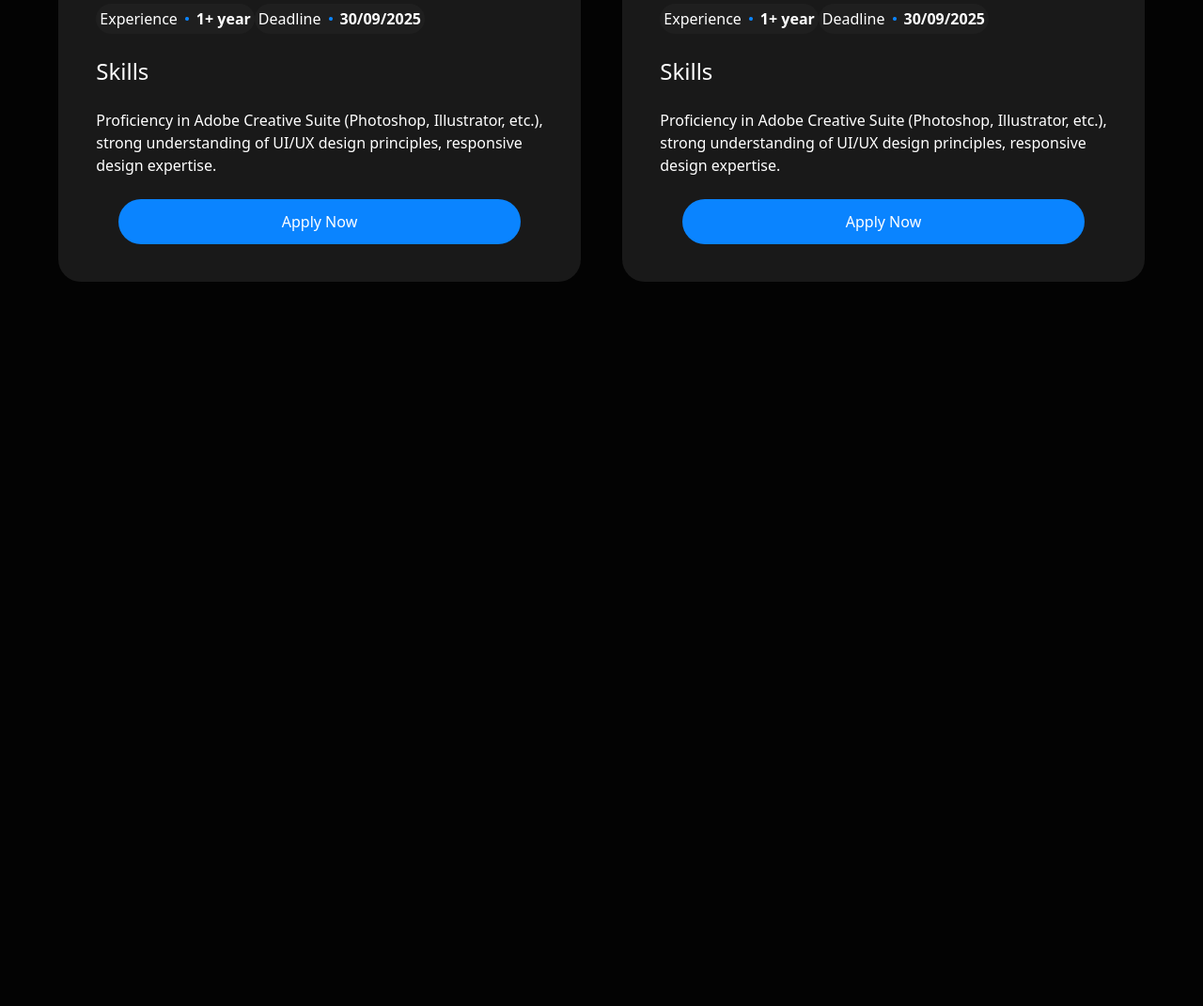
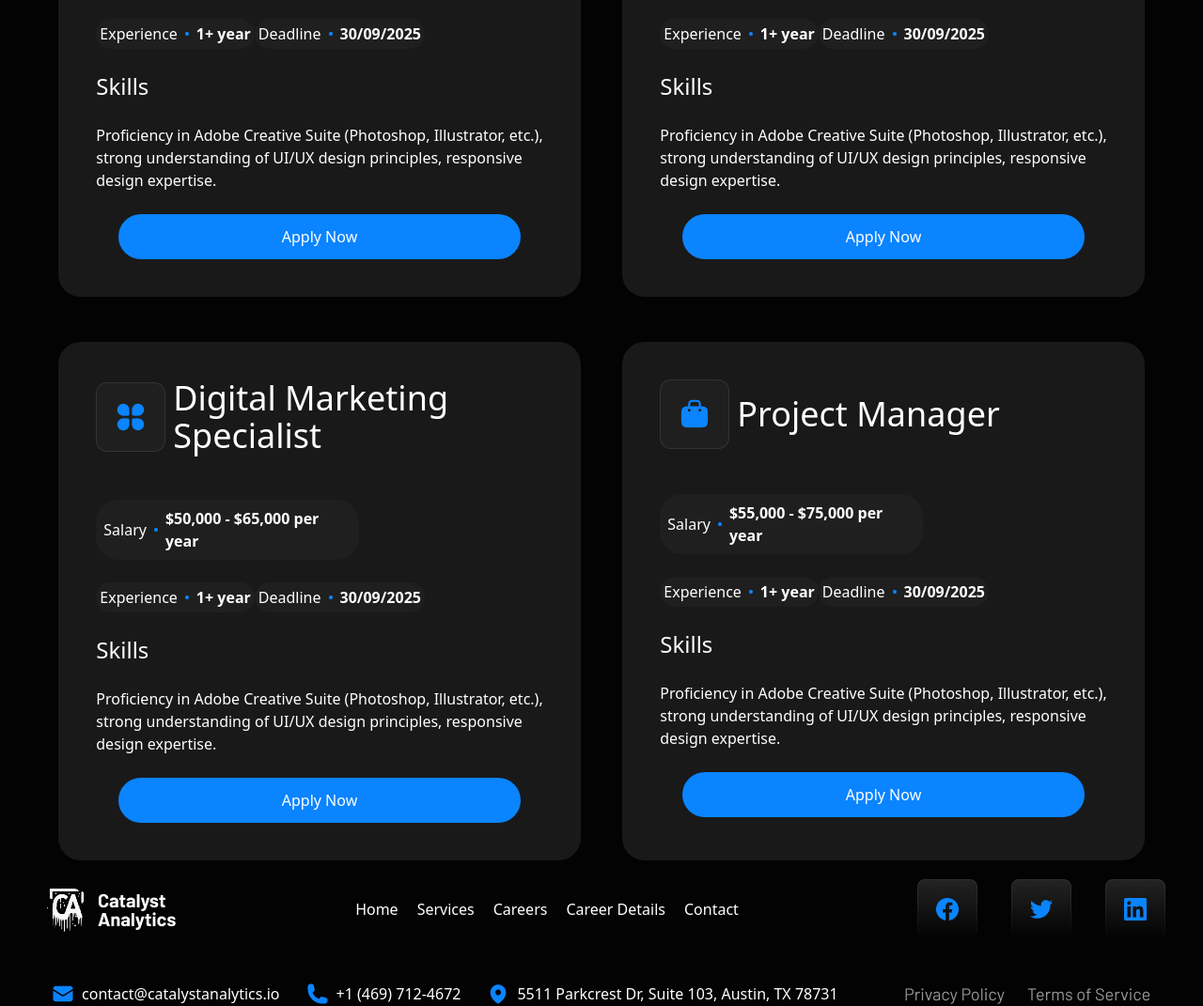
Before and after one commit to numonqalandarov-sketch/git-exam-3-date-24.05.2026, a website: page src/page4.html in a window 1280 px wide. Shown: the part 4049-5120 px from the top of the page at 94% size. Before the commit the page ends 4349 px from the top, so only its background shows below. Drawn offline with Linux system fonts and the light colour scheme; files whose address does not match are found by name.

Commit message:
section5 page4

```diff
--- a/src/page4.html
+++ b/src/page4.html
@@ -224,7 +224,7 @@
       </div>
     </section>
     <div
-      class="bg-[#141414] w-full max-w-2xl p-8 rounded-2xl shadow-2xl border border-white/5"
+      class="bg-[#141414] w-full max-w-[1200px] m-auto p-8 rounded-2xl shadow-2xl border border-white/5"
     >
       <h2 class="text-white text-2xl font-semibold mb-8">Apply Now</h2>
       <form class="space-y-4">
@@ -281,7 +281,7 @@
         </button>
       </form>
     </div>
-    <p class="text-3xl p-10">Similar Positions</p>
+    <p class="text-3xl p-10 max-w-[1200px] m-auto">Similar Positions</p>
     <section class="lg:flex justify-around flex-wrap max-w-300 m-auto">
       <div class="bg-[#191919] rounded-3xl p-10">
         <div class="flex items-center gap-2">
@@ -358,6 +358,122 @@
         </button>
       </div>
     </section>
-
+    <br /><br />
+    <section class="lg:flex justify-around flex-wrap max-w-300 m-auto">
+      <div class="bg-[#191919] rounded-3xl p-10">
+        <div class="flex items-center gap-2">
+          <img src="./img/Icon Container (2).png" alt="" />
+          <p class="text-4xl">
+            Digital Marketing <br />
+            Specialist
+          </p>
+        </div>
+        <br /><br />
+        <p class="w-70 flex items-center gap-2 bg-[#1F1F1F] p-2 rounded-3xl">
+          <span>Salary</span> <img src="./img/Shape (1).png" alt="" />
+          <span class="font-bold">$50,000 - $65,000 per year</span>
+        </p>
+        <br />
+        <div class="flex">
+          <p class="flex items-center gap-2 bg-[#1F1F1F] p-1 rounded-2xl">
+            <span>Experience</span> <img src="./img/Shape (1).png" alt="" />
+            <span class="font-bold">1+ year</span>
+          </p>
+          <p class="flex items-center gap-2 bg-[#1F1F1F] p-1 rounded-2xl">
+            <span>Deadline</span> <img src="./img/Shape (1).png " alt="" />
+            <span class="font-bold">30/09/2025</span>
+          </p>
+        </div>
+        <br />
+        <p class="text-2xl">Skills</p>
+        <br />
+        <p>
+          Proficiency in Adobe Creative Suite (Photoshop, Illustrator, etc.),
+          <br />
+          strong understanding of UI/UX design principles, responsive <br />
+          design expertise.
+        </p>
+        <br />
+        <button
+          class="bg-[#0A84FF] w-[90%] p-3 m-auto flex justify-center rounded-3xl"
+        >
+          Apply Now
+        </button>
+      </div>
+      <div class="bg-[#191919] rounded-3xl p-10">
+        <div class="flex items-center gap-2">
+          <img src="./img/Icon Container (3).png" alt="" />
+          <p class="text-4xl">Project Manager</p>
+        </div>
+        <br /><br />
+        <p class="w-70 flex items-center gap-2 bg-[#1F1F1F] p-2 rounded-3xl">
+          <span>Salary</span> <img src="./img/Shape (1).png" alt="" />
+          <span class="font-bold">$55,000 - $75,000 per year</span>
+        </p>
+        <br />
+        <div class="flex">
+          <p class="flex items-center gap-2 bg-[#1F1F1F] p-1 rounded-2xl">
+            <span>Experience</span> <img src="./img/Shape (1).png" alt="" />
+            <span class="font-bold">1+ year</span>
+          </p>
+          <p class="flex items-center gap-2 bg-[#1F1F1F] p-1 rounded-2xl">
+            <span>Deadline</span> <img src="./img/Shape (1).png " alt="" />
+            <span class="font-bold">30/09/2025</span>
+          </p>
+        </div>
+        <br />
+        <p class="text-2xl">Skills</p>
+        <br />
+        <p>
+          Proficiency in Adobe Creative Suite (Photoshop, Illustrator, etc.),
+          <br />
+          strong understanding of UI/UX design principles, responsive <br />
+          design expertise.
+        </p>
+        <br />
+        <button
+          class="bg-[#0A84FF] w-[90%] p-3 m-auto flex justify-center rounded-3xl"
+        >
+          Apply Now
+        </button>
+      </div>
+    </section>
+    <footer
+      class="w-full md: flex justify-between items-center p-5 lg:px-0 max-w-300 m-auto"
+    >
+      <img src="./img/Logo (8).png" alt="" />
+      <nav class="lg:flex hidden gap-5">
+        <p>Home</p>
+        <p>Services</p>
+        <p>Careers</p>
+        <p>Career Details</p>
+        <p>Contact</p>
+      </nav>
+      <div class="flex gap-9">
+        <img src="/img/Button.png" alt="" />
+        <img src="/img/Button (1).png" alt="" />
+        <img src="/img/Button (2).png" alt="" />
+      </div>
+    </footer>
+    <br />
+    <footer class="items-center gap-10 justify-around flex max-w-[1200px] m-auto">
+      <div class="lg:flex gap-7">
+        <div class="flex gap-2">
+          <img src="./img/Icon (18).png" alt="" />
+          <p>contact@catalystanalytics.io</p>
+        </div>
+        <div class="flex gap-2">
+          <img src="./img/Icon (19).png" alt="" />
+          <p>+1 (469) 712-4672</p>
+        </div>
+        <div class="flex gap-2 items-center">
+          <img src="./img/Icon (20).png" alt="" />
+          <p>5511 Parkcrest Dr, Suite 103, Austin, TX 78731</p>
+        </div>
+      </div>
+      <div>
+        <img src="./img/Frame 2608170.png" alt="" />
+      </div>
+    </footer>
   </body>
 </html>
```
Also changed, not shown: src/output.css.
